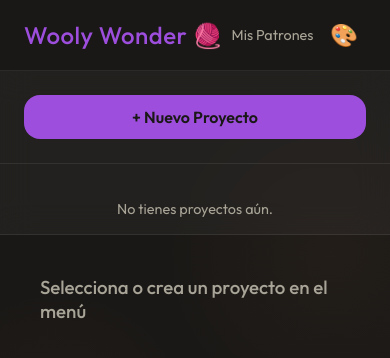
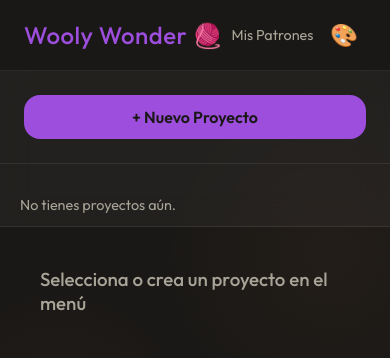
Before and after one commit to prezdev88/wooly-wonder, a React (Vite) app: page / in a window 390 px wide. Shown: the top 358 px of the page. Built offline with nearby package versions, Linux system fonts and the light colour scheme.

Commit message:
feat: enhance project list layout with responsive styles and improved item interactions

```diff
--- a/src/index.css
+++ b/src/index.css
@@ -411,6 +411,47 @@ canvas {
     border-bottom: 1px solid var(--panel-border);
   }
 
+  .project-list {
+    flex-direction: row;
+    overflow-x: auto;
+    overflow-y: hidden;
+    padding: 12px 20px;
+    gap: 12px;
+    /* Para que el scroll sea fluido en iOS */
+    -webkit-overflow-scrolling: touch;
+    scrollbar-width: none; /* Firefox */
+  }
+
+  .project-list::-webkit-scrollbar {
+    display: none; /* Chrome/Safari/Edge */
+  }
+
+  .project-item {
+    flex: 0 0 auto; /* Evitar que se encojan */
+    border: 1px solid var(--panel-border);
+    border-radius: 20px;
+    padding: 8px 16px;
+    background: rgba(255, 255, 255, 0.03);
+  }
+
+  .project-item.active {
+    border: 1px solid var(--accent);
+    background: var(--accent);
+    color: var(--bg-color);
+  }
+
+  .project-item.active .delete-btn {
+    color: rgba(0, 0, 0, 0.5);
+  }
+
+  .project-item.active .delete-btn:hover {
+    color: rgba(0, 0, 0, 0.9);
+  }
+
+  .delete-btn {
+    margin-left: 12px;
+  }
+
   .main-content {
     padding: 20px;
     min-height: 60vh;
```
